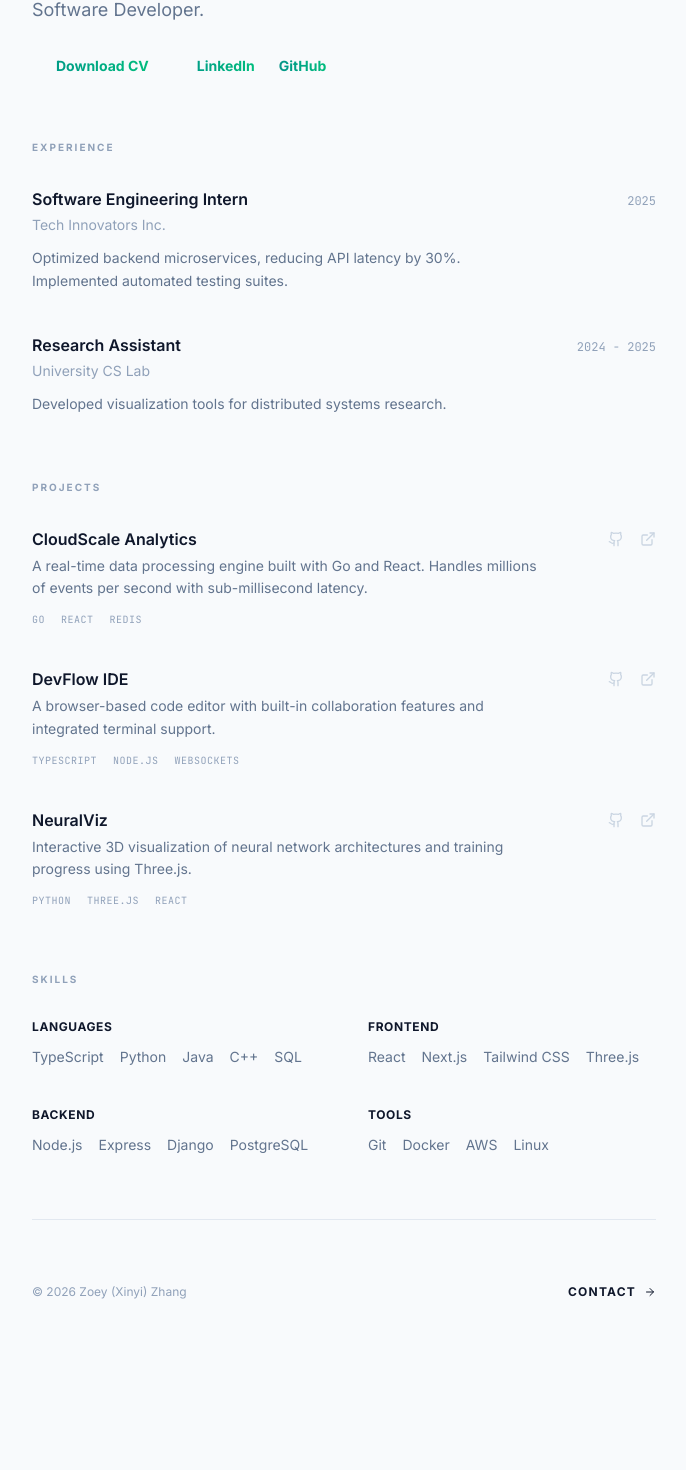
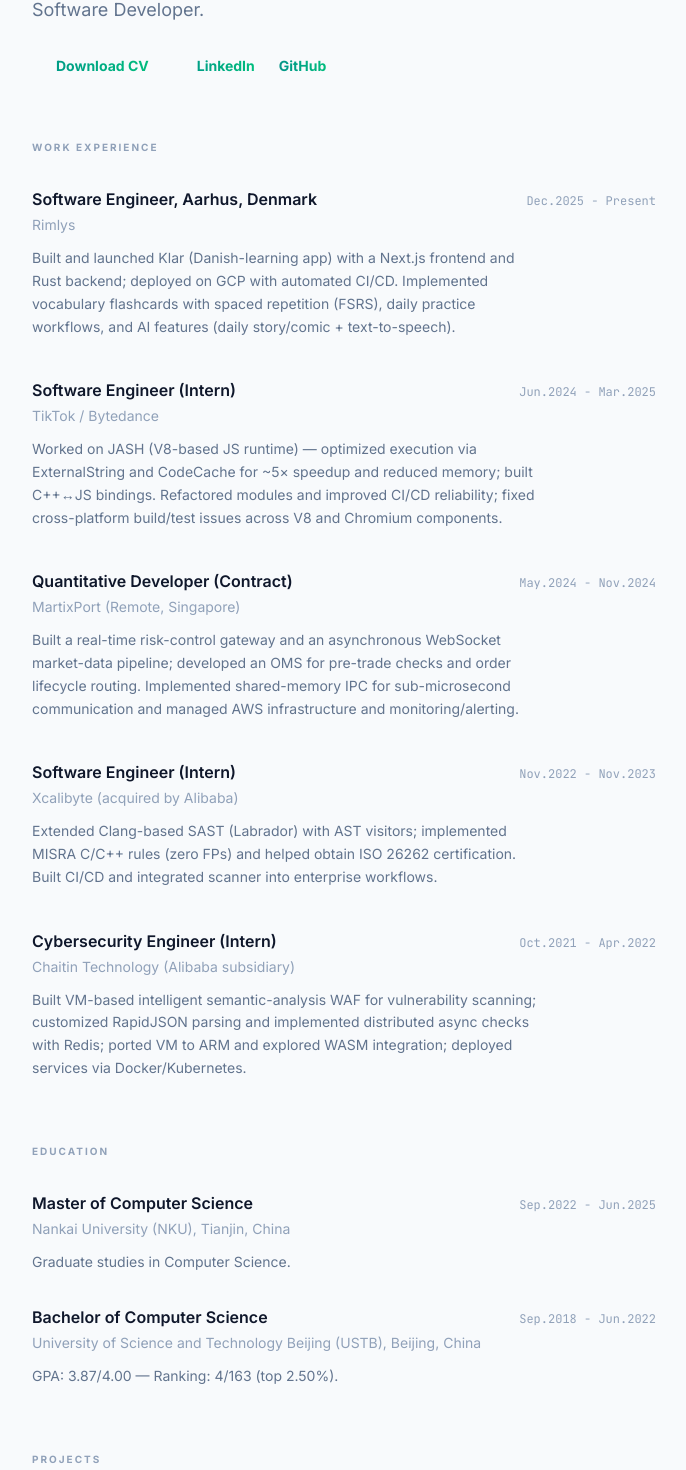
Before and after one commit to lufie0509z/xinyi-blog, a React (Vite) app: page / in a window 1280 px wide. Shown: the part 153-1623 px from the top of the page, without its empty margins (296-982 px from the left). Before the commit the page ends 1549 px from the top, so only its background shows below. Built offline with nearby package versions, Linux system fonts and the light colour scheme.

Commit message:
content: populate Work Experience & Education from CV (Zoey Zhang)

```diff
--- a/src/App.tsx
+++ b/src/App.tsx
@@ -40,16 +40,49 @@
 
 const EXPERIENCE = [
   {
-    company: "Tech Innovators Inc.",
-    role: "Software Engineering Intern",
-    period: "2025",
-    description: "Optimized backend microservices, reducing API latency by 30%. Implemented automated testing suites."
+    company: "Rimlys",
+    role: "Software Engineer, Aarhus, Denmark",
+    period: "Dec.2025 - Present",
+    description: "Built and launched Klar (Danish-learning app) with a Next.js frontend and Rust backend; deployed on GCP with automated CI/CD. Implemented vocabulary flashcards with spaced repetition (FSRS), daily practice workflows, and AI features (daily story/comic + text-to-speech)."
   },
   {
-    company: "University CS Lab",
-    role: "Research Assistant",
-    period: "2024 - 2025",
-    description: "Developed visualization tools for distributed systems research."
+    company: "TikTok / Bytedance",
+    role: "Software Engineer (Intern)",
+    period: "Jun.2024 - Mar.2025",
+    description: "Worked on JASH (V8-based JS runtime) — optimized execution via ExternalString and CodeCache for ~5× speedup and reduced memory; built C++↔JS bindings. Refactored modules and improved CI/CD reliability; fixed cross-platform build/test issues across V8 and Chromium components."
+  },
+  {
+    company: "MartixPort (Remote, Singapore)",
+    role: "Quantitative Developer (Contract)",
+    period: "May.2024 - Nov.2024",
+    description: "Built a real-time risk-control gateway and an asynchronous WebSocket market-data pipeline; developed an OMS for pre-trade checks and order lifecycle routing. Implemented shared-memory IPC for sub-microsecond communication and managed AWS infrastructure and monitoring/alerting."
+  },
+  {
+    company: "Xcalibyte (acquired by Alibaba)",
+    role: "Software Engineer (Intern)",
+    period: "Nov.2022 - Nov.2023",
+    description: "Extended Clang-based SAST (Labrador) with AST visitors; implemented MISRA C/C++ rules (zero FPs) and helped obtain ISO 26262 certification. Built CI/CD and integrated scanner into enterprise workflows."
+  },
+  {
+    company: "Chaitin Technology (Alibaba subsidiary)",
+    role: "Cybersecurity Engineer (Intern)",
+    period: "Oct.2021 - Apr.2022",
+    description: "Built VM-based intelligent semantic-analysis WAF for vulnerability scanning; customized RapidJSON parsing and implemented distributed async checks with Redis; ported VM to ARM and explored WASM integration; deployed services via Docker/Kubernetes."
+  }
+];
+
+const EDUCATION = [
+  {
+    institution: "Nankai University (NKU), Tianjin, China",
+    degree: "Master of Computer Science",
+    period: "Sep.2022 - Jun.2025",
+    description: "Graduate studies in Computer Science."
+  },
+  {
+    institution: "University of Science and Technology Beijing (USTB), Beijing, China",
+    degree: "Bachelor of Computer Science",
+    period: "Sep.2018 - Jun.2022",
+    description: "GPA: 3.87/4.00 — Ranking: 4/163 (top 2.50%)."
   }
 ];
 
@@ -79,9 +112,9 @@
           </div>
         </header>
 
-        {/* Section: Experience */}
+        {/* Section: Work Experience */}
         <section className="mb-16">
-          <h2 className="text-[10px] font-bold uppercase tracking-[0.2em] text-slate-400 mb-8">Experience</h2>
+          <h2 className="text-[10px] font-bold uppercase tracking-[0.2em] text-slate-400 mb-8">Work Experience</h2>
           <div className="space-y-10">
             {EXPERIENCE.map((exp) => (
               <div key={exp.company}>
@@ -92,6 +125,25 @@
                 <div className="text-sm text-slate-400 mb-3">{exp.company}</div>
                 <p className="text-slate-500 leading-relaxed text-sm max-w-lg">
                   {exp.description}
+                </p>
+              </div>
+            ))}
+          </div>
+        </section>
+
+        {/* Section: Education */}
+        <section className="mb-16">
+          <h2 className="text-[10px] font-bold uppercase tracking-[0.2em] text-slate-400 mb-8">Education</h2>
+          <div className="space-y-8">
+            {EDUCATION.map((edu) => (
+              <div key={edu.institution}>
+                <div className="flex justify-between items-baseline mb-1">
+                  <h3 className="text-base font-semibold">{edu.degree}</h3>
+                  <span className="text-xs font-mono text-slate-400">{edu.period}</span>
+                </div>
+                <div className="text-sm text-slate-400 mb-3">{edu.institution}</div>
+                <p className="text-slate-500 leading-relaxed text-sm max-w-lg">
+                  {edu.description}
                 </p>
               </div>
             ))}
```
